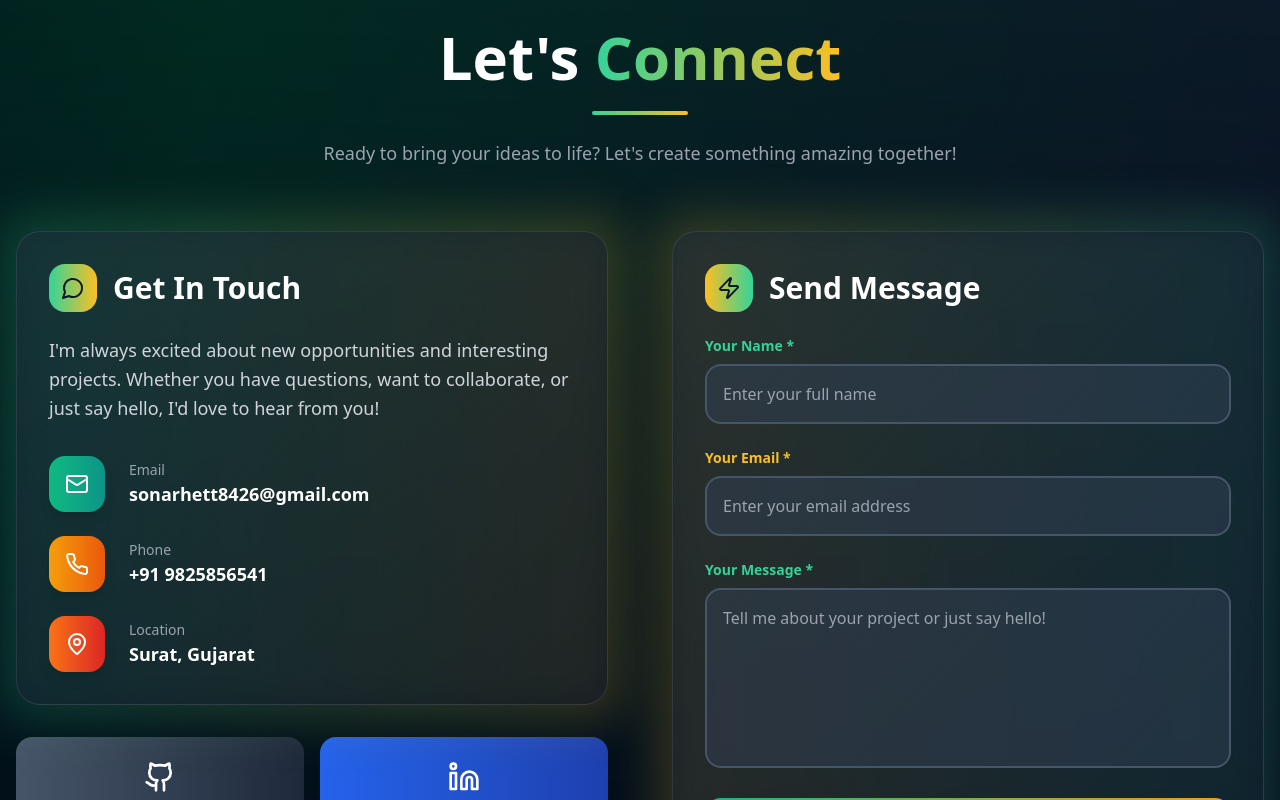
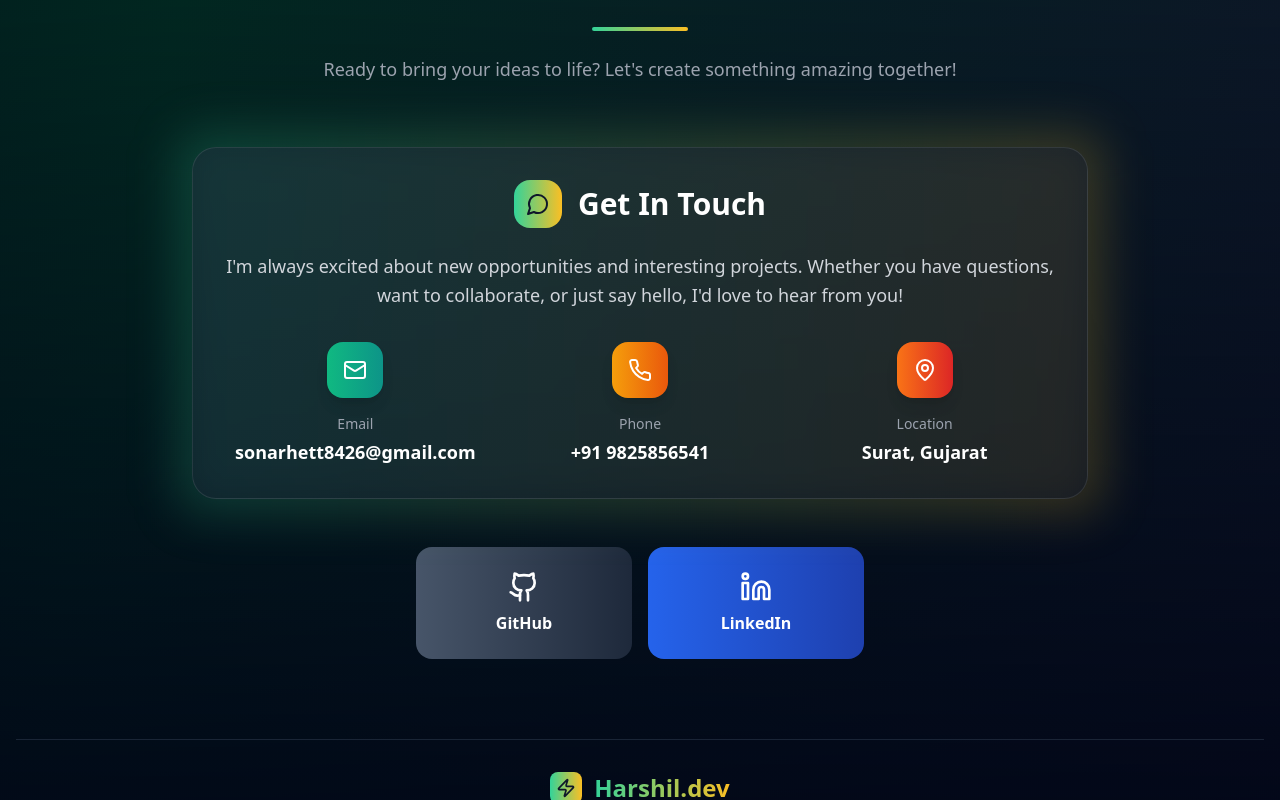
Before and after one commit to Vishhhfr/harshil-sonar-portfolio, a React (Vite) app: page / in a window 1280 px wide. Shown: the part 5580-6380 px from the top of the page. Built offline with nearby package versions, Linux system fonts and the light colour scheme.

Commit message:
Remove contact form and project links
Removed the contact form and its associated "Send Message" functionality. Also removed "Live Demo" and "View Code" buttons from the projects section.

```diff
--- a/src/components/Contact.tsx
+++ b/src/components/Contact.tsx
@@ -1,27 +1,7 @@
 
-import { Mail, Phone, MapPin, Github, Linkedin, Send, MessageCircle, Zap } from "lucide-react";
-import { useState } from "react";
+import { Mail, Phone, MapPin, Github, Linkedin, MessageCircle, Zap } from "lucide-react";
 
 const Contact = () => {
-  const [formData, setFormData] = useState({
-    name: "",
-    email: "",
-    message: ""
-  });
-
-  const handleSubmit = (e: React.FormEvent) => {
-    e.preventDefault();
-    console.log("Form submitted:", formData);
-    // Handle form submission here
-  };
-
-  const handleChange = (e: React.ChangeEvent<HTMLInputElement | HTMLTextAreaElement>) => {
-    setFormData({
-      ...formData,
-      [e.target.name]: e.target.value
-    });
-  };
-
   const contactInfo = [
     {
       icon: Mail,
@@ -79,33 +59,33 @@ const Contact = () => {
           </p>
         </div>
 
-        <div className="grid lg:grid-cols-2 gap-16">
+        <div className="max-w-4xl mx-auto">
           {/* Contact Information */}
-          <div className="space-y-8 animate-fade-in delay-300">
+          <div className="animate-fade-in delay-300 mb-12">
             <div className="relative">
               <div className="absolute -inset-4 bg-gradient-to-r from-emerald-400/20 to-amber-400/20 rounded-3xl blur-xl"></div>
               <div className="relative bg-gradient-to-br from-slate-800/50 to-slate-900/50 backdrop-blur-sm rounded-3xl p-8 border border-white/10">
-                <div className="flex items-center mb-6">
+                <div className="flex items-center mb-6 justify-center">
                   <div className="p-3 bg-gradient-to-r from-emerald-400 to-amber-400 rounded-2xl mr-4">
                     <MessageCircle className="w-6 h-6 text-slate-900" />
                   </div>
                   <h3 className="text-3xl font-bold text-white">Get In Touch</h3>
                 </div>
 
-                <p className="text-gray-300 mb-8 leading-relaxed text-lg">
+                <p className="text-gray-300 mb-8 leading-relaxed text-lg text-center">
                   I'm always excited about new opportunities and interesting projects.
                   Whether you have questions, want to collaborate, or just say hello,
                   I'd love to hear from you!
                 </p>
 
-                <div className="space-y-6">
+                <div className="grid md:grid-cols-3 gap-6">
                   {contactInfo.map((info, index) => (
-                    <div key={info.label} className="group flex items-center">
-                      <div className={`p-4 bg-gradient-to-r ${info.gradient} rounded-2xl mr-6 group-hover:scale-110 transition-transform duration-300 shadow-lg`}>
+                    <div key={info.label} className="group flex flex-col items-center text-center">
+                      <div className={`p-4 bg-gradient-to-r ${info.gradient} rounded-2xl mb-4 group-hover:scale-110 transition-transform duration-300 shadow-lg`}>
                         <info.icon className="w-6 h-6 text-white" />
                       </div>
                       <div>
-                        <p className="text-gray-400 text-sm font-medium">{info.label}</p>
+                        <p className="text-gray-400 text-sm font-medium mb-1">{info.label}</p>
                         <a
                           href={info.href}
                           className={`text-white text-lg font-bold ${info.hoverColor} transition-colors duration-300`}
@@ -118,9 +98,10 @@ const Contact = () => {
                 </div>
               </div>
             </div>
+          </div>
 
           {/* Social Links */}
-            <div className="flex space-x-4">
+          <div className="flex space-x-4 max-w-md mx-auto">
             {socialLinks.map((social) => (
               <a
                 key={social.label}
@@ -133,80 +114,6 @@ const Contact = () => {
                 <span className="font-bold">{social.label}</span>
               </a>
             ))}
-            </div>
-          </div>
-
-          {/* Contact Form */}
-          <div className="animate-fade-in delay-500">
-            <div className="relative">
-              <div className="absolute -inset-4 bg-gradient-to-r from-amber-400/20 to-emerald-400/20 rounded-3xl blur-xl"></div>
-              <div className="relative bg-gradient-to-br from-slate-800/50 to-slate-900/50 backdrop-blur-sm rounded-3xl p-8 border border-white/10">
-                <div className="flex items-center mb-6">
-                  <div className="p-3 bg-gradient-to-r from-amber-400 to-emerald-400 rounded-2xl mr-4">
-                    <Zap className="w-6 h-6 text-slate-900" />
-                  </div>
-                  <h3 className="text-3xl font-bold text-white">Send Message</h3>
-                </div>
-
-                <form onSubmit={handleSubmit} className="space-y-6">
-                  <div>
-                    <label htmlFor="name" className="block text-emerald-400 text-sm font-bold mb-2">
-                      Your Name *
-                    </label>
-                    <input
-                      type="text"
-                      id="name"
-                      name="name"
-                      value={formData.name}
-                      onChange={handleChange}
-                      className="w-full px-4 py-4 bg-slate-700/50 border-2 border-slate-600 rounded-2xl text-white placeholder-gray-400 focus:border-emerald-500 focus:outline-none transition-colors duration-300"
-                      placeholder="Enter your full name"
-                      required
-                    />
-                  </div>
-
-                  <div>
-                    <label htmlFor="email" className="block text-amber-400 text-sm font-bold mb-2">
-                      Your Email *
-                    </label>
-                    <input
-                      type="email"
-                      id="email"
-                      name="email"
-                      value={formData.email}
-                      onChange={handleChange}
-                      className="w-full px-4 py-4 bg-slate-700/50 border-2 border-slate-600 rounded-2xl text-white placeholder-gray-400 focus:border-amber-500 focus:outline-none transition-colors duration-300"
-                      placeholder="Enter your email address"
-                      required
-                    />
-                  </div>
-
-                  <div>
-                    <label htmlFor="message" className="block text-emerald-400 text-sm font-bold mb-2">
-                      Your Message *
-                    </label>
-                    <textarea
-                      id="message"
-                      name="message"
-                      value={formData.message}
-                      onChange={handleChange}
-                      rows={6}
-                      className="w-full px-4 py-4 bg-slate-700/50 border-2 border-slate-600 rounded-2xl text-white placeholder-gray-400 focus:border-emerald-500 focus:outline-none transition-colors duration-300 resize-none"
-                      placeholder="Tell me about your project or just say hello!"
-                      required
-                    ></textarea>
-                  </div>
-
-                  <button
-                    type="submit"
-                    className="w-full py-4 bg-gradient-to-r from-emerald-500 to-amber-500 text-slate-900 rounded-2xl font-bold text-lg hover:scale-105 transform transition-all duration-300 shadow-lg hover:shadow-2xl hover:shadow-emerald-500/30 flex items-center justify-center"
-                  >
-                    <Send className="w-5 h-5 mr-2" />
-                    Send Message
-                  </button>
-                </form>
-              </div>
-            </div>
           </div>
         </div>
 
--- a/src/components/Projects.tsx
+++ b/src/components/Projects.tsx
@@ -1,5 +1,5 @@
 
-import { ExternalLink, Github, ShoppingCart, Layers, Rocket, Star } from "lucide-react";
+import { ShoppingCart, Layers, Rocket, Star } from "lucide-react";
 
 const Projects = () => {
   const projects = [
@@ -106,7 +106,7 @@ const Projects = () => {
                 </div>
 
                 {/* Tech Stack */}
-                <div className="mb-8">
+                <div>
                   <h4 className="text-amber-400 font-bold mb-3">Tech Stack</h4>
                   <div className="flex flex-wrap gap-2">
                     {project.tech.map((tech) => (
@@ -118,18 +118,6 @@ const Projects = () => {
                       </span>
                     ))}
                   </div>
-                </div>
-
-                {/* Action Buttons */}
-                <div className="flex space-x-4">
-                  <button className="flex-1 flex items-center justify-center px-6 py-3 bg-gradient-to-r from-emerald-500 to-teal-600 text-white rounded-2xl font-bold hover:scale-105 transform transition-all duration-300 shadow-lg hover:shadow-2xl hover:shadow-emerald-500/30">
-                    <ExternalLink className="w-5 h-5 mr-2" />
-                    Live Demo
-                  </button>
-                  <button className="flex-1 flex items-center justify-center px-6 py-3 border-2 border-amber-400/50 text-amber-400 rounded-2xl font-bold hover:bg-amber-400 hover:text-slate-900 transition-all duration-300 hover:scale-105 hover:shadow-2xl hover:shadow-amber-400/30">
-                    <Github className="w-5 h-5 mr-2" />
-                    View Code
-                  </button>
                 </div>
               </div>
             </div>
```
Lines whose indentation alone changed are shown as unchanged.
